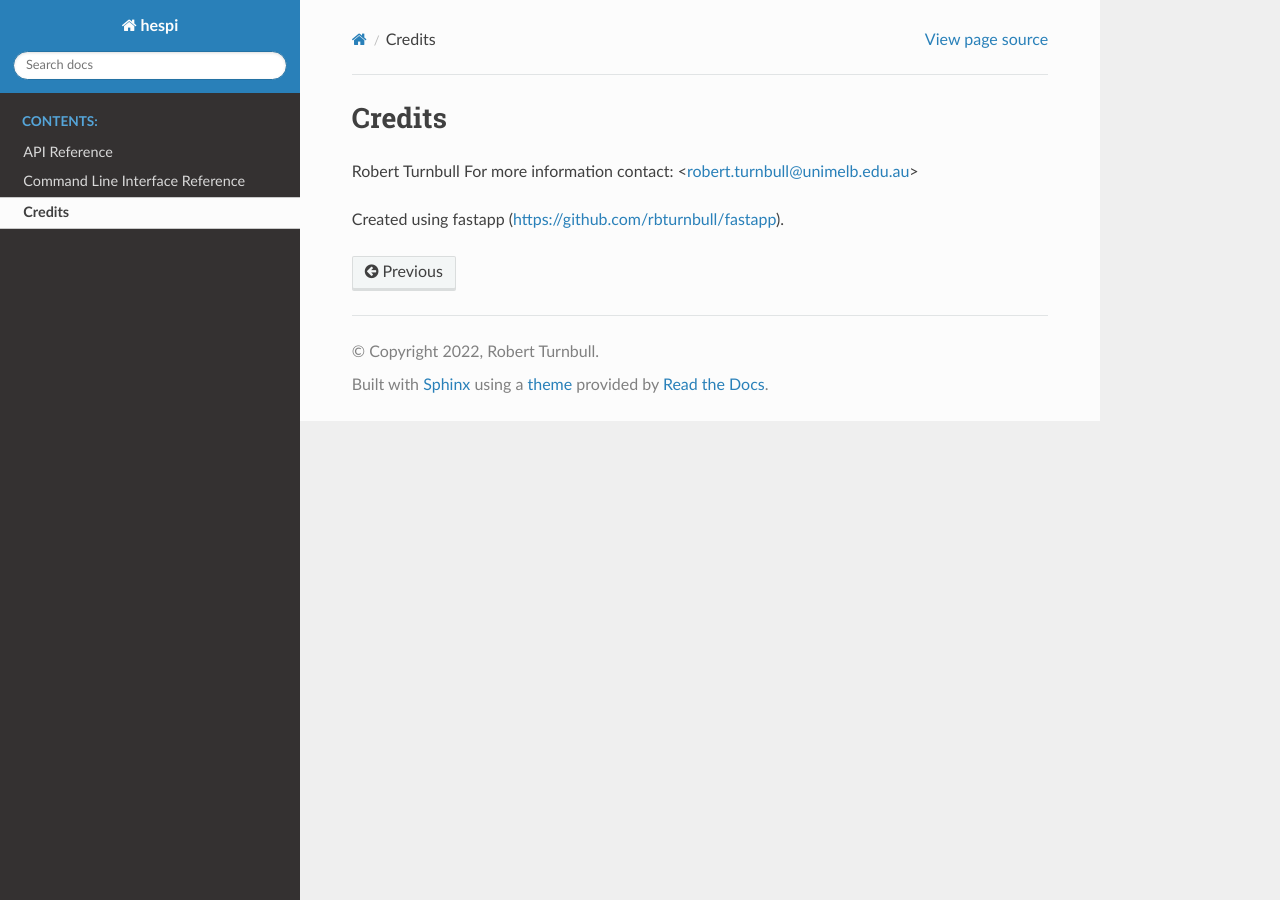
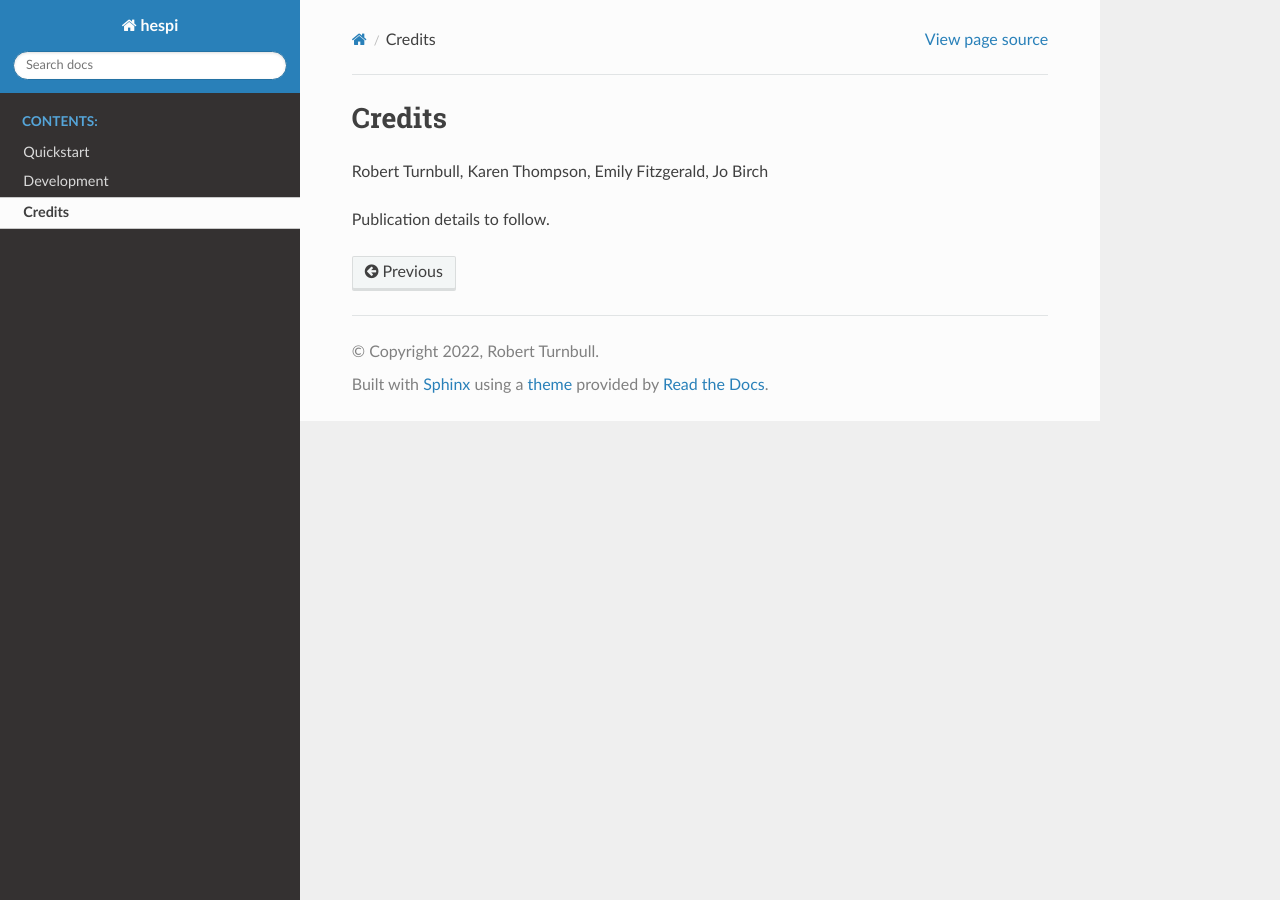
Before and after one commit to rbturnbull/hespi, a Sphinx documentation site: the page built from docs/credits.rst, in a window 1280 px wide. Built offline with Sphinx 7.4.7 and the Read the Docs theme 2.0.0, drawn with Linux system fonts in a browser that asks for light colours; pages that are not in the unit, such as notebooks, are missing from menus.

Commit message:
:abc: adding to the docs

```diff
--- a/docs/api.rst
+++ /dev/null
@@ -1,7 +0,0 @@
-=======================
-API Reference
-=======================
-
-.. automodule:: hespi.apps
-    :members:
-    :inherited-members:
--- a/docs/cli.rst
+++ b/docs/cli.rst
@@ -2,6 +2,6 @@
 Command Line Interface Reference
 ================================
 
-.. click:: hespi.apps:Hespi.click
-   :prog: hespi
-   :nested: full
+.. .. click:: hespi.apps:Hespi.click
+..    :prog: hespi
+..    :nested: full
--- /dev/null
+++ b/docs/contributing.rst
@@ -0,0 +1 @@
+../CONTRIBUTING.rst
--- a/docs/credits.rst
+++ b/docs/credits.rst
@@ -2,7 +2,6 @@
 Credits
 =======================
 
-Robert Turnbull
-For more information contact: <robert.turnbull@unimelb.edu.au>
+Robert Turnbull, Karen Thompson, Emily Fitzgerald, Jo Birch
 
-Created using fastapp (https://github.com/rbturnbull/fastapp).
+Publication details to follow.
--- a/docs/index.rst
+++ b/docs/index.rst
@@ -16,8 +16,10 @@ HErbarium Specimen sheet PIpeline
    :maxdepth: 2
    :caption: Contents:
 
-   api
-   cli
+   quickstart
+   .. cli
+   development
+   contributing
    credits
 
 Indices and tables
--- a/pyproject.toml
+++ b/pyproject.toml
@@ -11,6 +11,7 @@ python = "^3.8"
 rich = "^10.16.1"
 yolov5 = "^6.1.8"
 pytesseract = "^0.3.10"
+
 
 [tool.poetry.dev-dependencies]
 pytest = "^6.2.5"
```
Also changed, not shown: README.rst (+70 -6 lines), docs/code_of_conduct.md (added, +1 -0 lines), docs/development.rst (added, +23 -0 lines), docs/quickstart.rst (added, +8 -0 lines), 1 other file.
